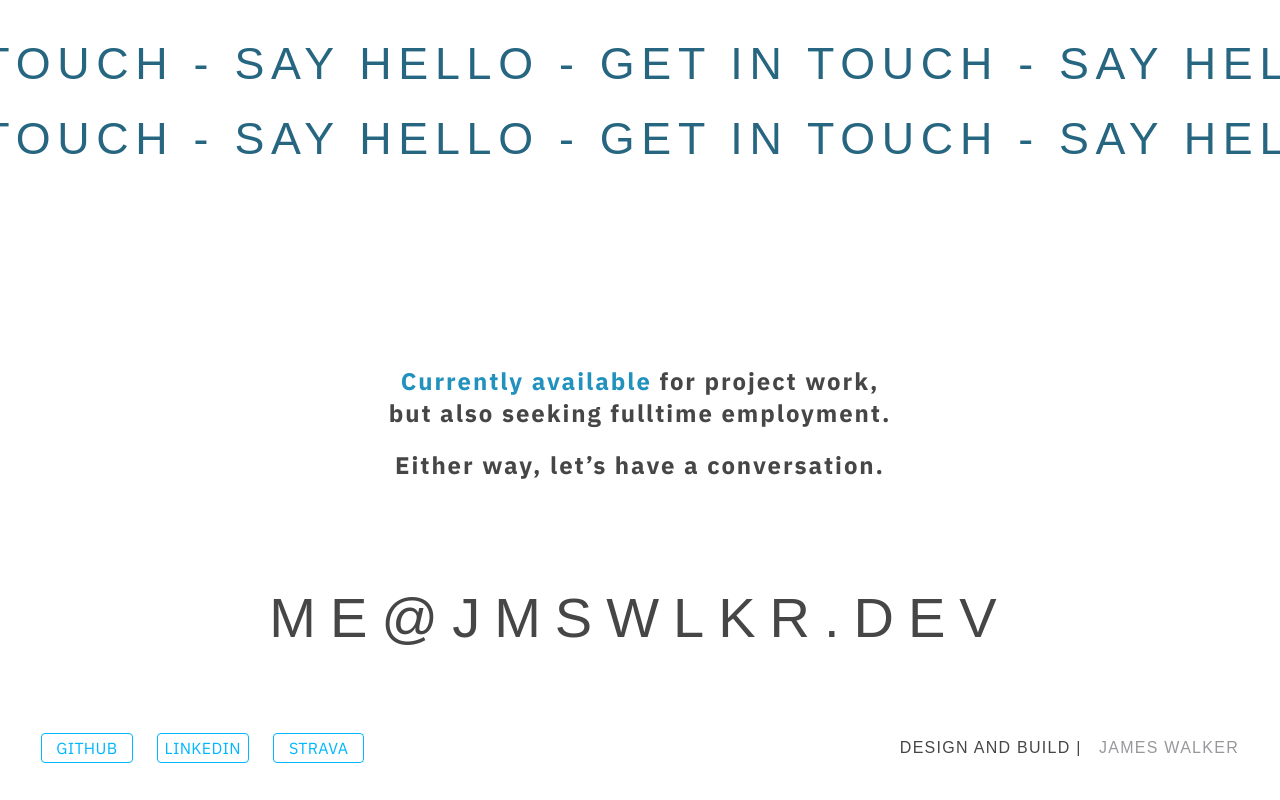
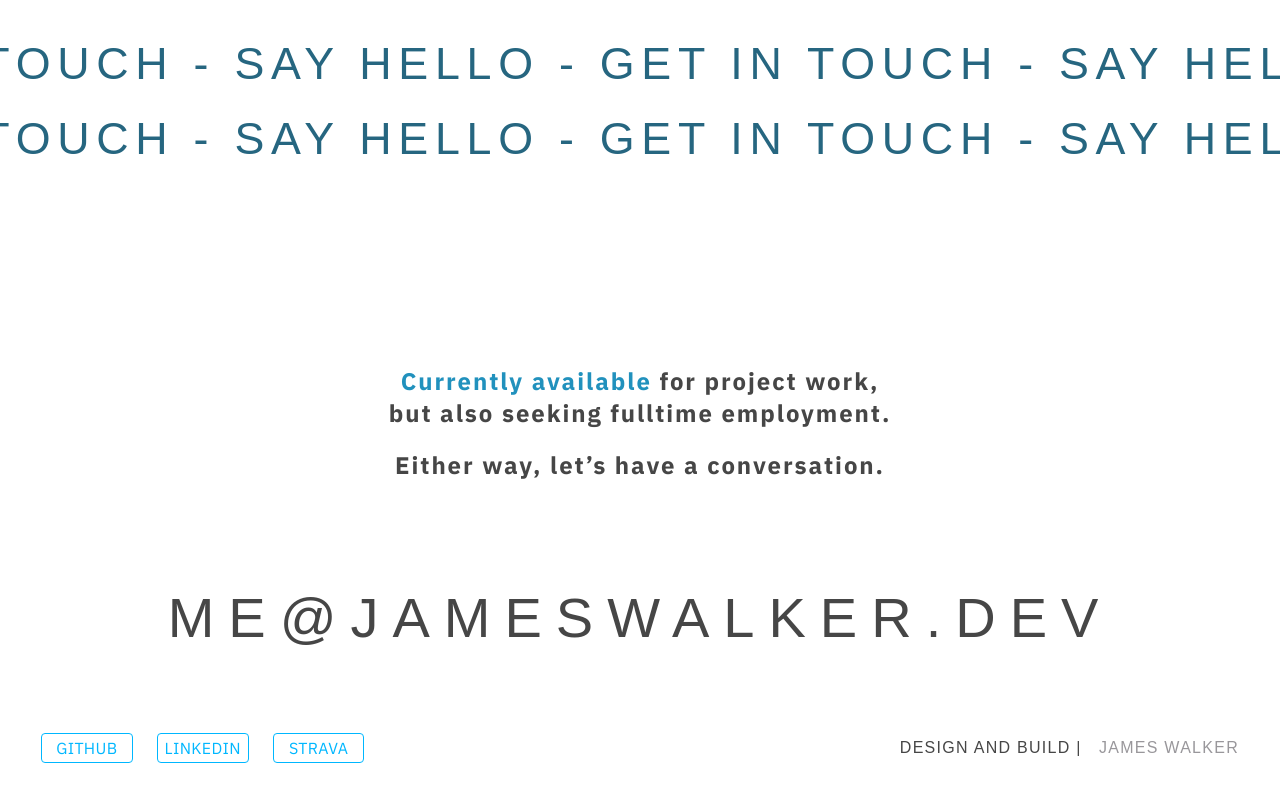
Before and after one commit to jamesMAwalker/jw-portfolio-next, a Next.js app: page / in a window 1280 px wide. Shown: the part 4736-5536 px from the top of the page. Built offline with nearby package versions, Linux system fonts and the light colour scheme; a web font is replaced by a local one.

Commit message:
refactor: :truck: Update domain.

```diff
--- a/components/home/email-btn.jsx
+++ b/components/home/email-btn.jsx
@@ -22,7 +22,7 @@ import {
 function copyEmail() {
   navigator.permissions.query({ name: 'clipboard-write' }).then((result) => {
     if (result.state === 'granted' || result.state === 'prompt') {
-      navigator.clipboard.writeText('me@jmswlkr.dev')
+      navigator.clipboard.writeText('me@jameswalker.dev')
     }
   })
 }
@@ -45,7 +45,7 @@ export const EmailBtn = () => {
 
   return (
     <div className={email} onClick={handleEmailClick}>
-      <div className={emailText}>me@jmswlkr.dev</div>
+      <div className={emailText}>me@jameswalker.dev</div>
       <div className={emailToolTip}>
         <div className={`${toolTipSlider} ${sliderVisible ? off : null}`}>
           <span>{isMobile ? 'touch' : 'click'} to copy</span>
@@ -81,7 +81,7 @@ export const LPEmailBtn = () => {
       onTouchStart={() => setSliderVisible(true)}
       ref={btnRef}
     >
-      <div className={lpEmail}>me@jmswlkr.dev</div>
+      <div className={lpEmail}>me@jameswalker.dev</div>
       <AnimatePresence exitBeforeEnter>
         {sliderVisible && (
           <motion.div {...blurFadeIn} {...phases} className={lpBase}>
--- a/config/index.js
+++ b/config/index.js
@@ -2,4 +2,4 @@ const dev = process.env.NODE_ENV !== 'production'
 
 export const server = dev
   ? 'http://localhost:1234'
-  : 'https://jmswlkr.vercel.app/'
+  : 'https://jameswalker.vercel.app/'
```
Also changed, not shown: public/manifest.json, 1 other file (tests, documents, lock files or other folders).
